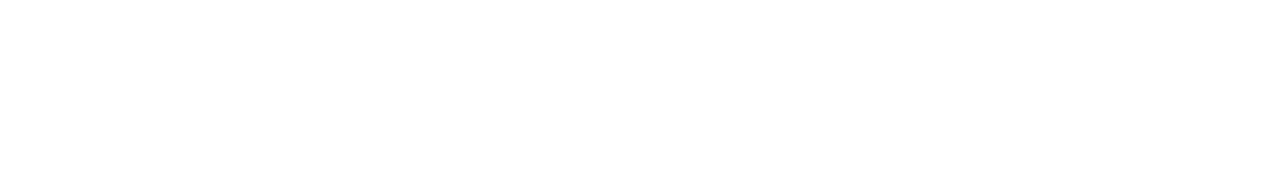
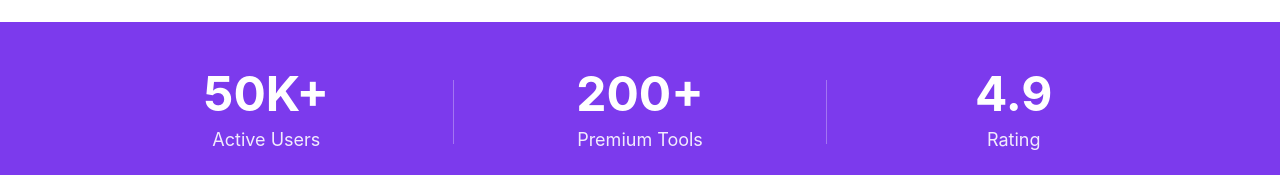
Before and after one commit to rabbyhasanrzs/PH-Assignment6, a React (Vite) app: page / in a window 1280 px wide. Shown: the part 777-952 px from the top of the page. Before the commit the page ends 800 px from the top, so only its background shows below. Built offline with nearby package versions, Linux system fonts and the light colour scheme.

Commit message:
add stats section

```diff
--- a/src/App.jsx
+++ b/src/App.jsx
@@ -144,6 +144,39 @@ const App = () => {
 
 
 
+          {/* --- STATS SECTION --- */}
+          <section className="bg-[#7C3AED] py-12 px-6 md:px-20">
+            <div className="max-w-6xl mx-auto flex flex-col md:flex-row justify-center items-center text-white">
+
+              {/* Active Users */}
+              <div className="flex-1 text-center py-6 md:py-0">
+                <h2 className="text-5xl font-bold mb-2">50K+</h2>
+                <p className="text-lg opacity-90">Active Users</p>
+              </div>
+
+              {/* Divider */}
+              <div className="hidden md:block w-[1px] h-16 bg-white/30"></div>
+
+              {/* Premium Tools */}
+              <div className="flex-1 text-center py-6 md:py-0">
+                <h2 className="text-5xl font-bold mb-2">200+</h2>
+                <p className="text-lg opacity-90">Premium Tools</p>
+              </div>
+
+              {/* Divider */}
+              <div className="hidden md:block w-[1px] h-16 bg-white/30"></div>
+
+              {/* Rating */}
+              <div className="flex-1 text-center py-6 md:py-0">
+                <h2 className="text-5xl font-bold mb-2">4.9</h2>
+                <p className="text-lg opacity-90">Rating</p>
+              </div>
+
+            </div>
+          </section>
+
+
+
 
 
       </div>
```
